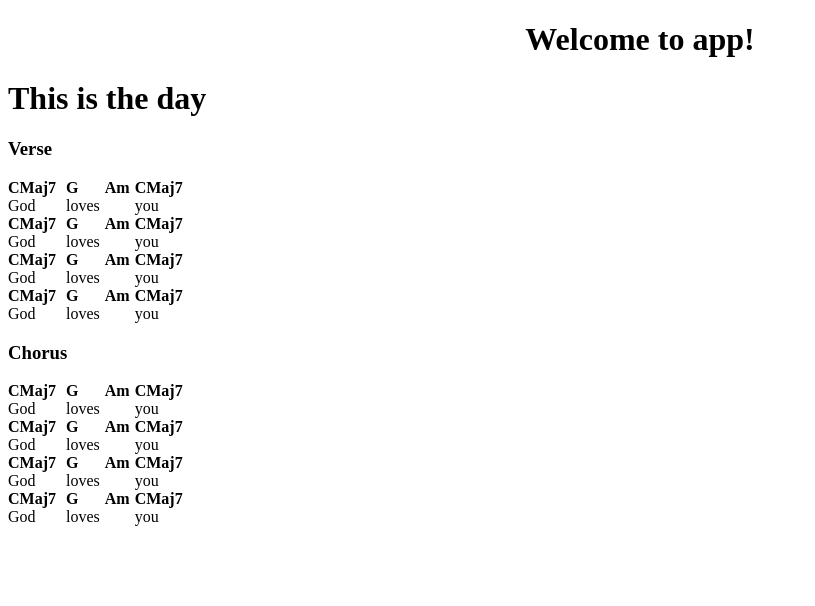
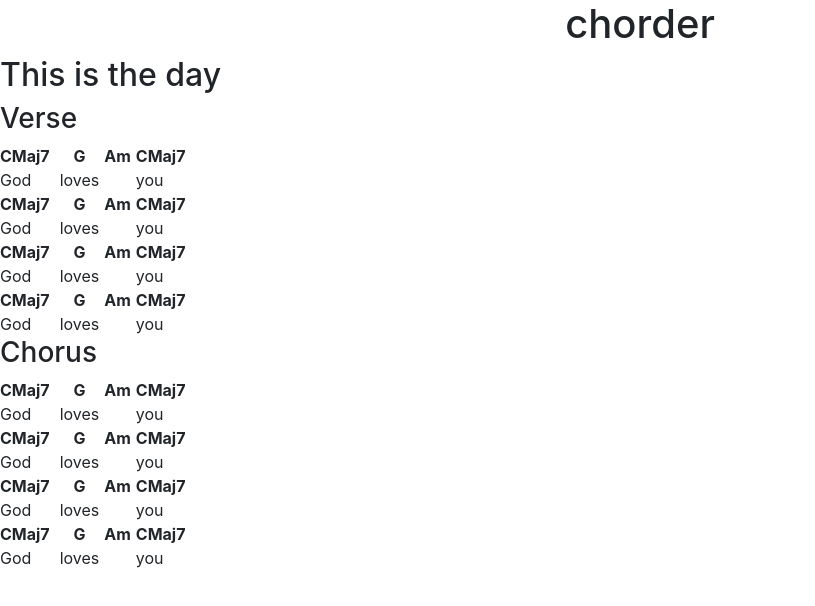
Before and after one commit to khiemcaleb/Chorder, an Angular app in the folder Chorder.Angular/: page / in a window 1280 px wide. Shown: the top 606 px of the page, without its empty margins (0-815 px from the left). Built offline with nearby package versions, Linux system fonts and the light colour scheme.

Commit message:
Added bootstrap 4

```diff
--- a/Chorder.Angular/package.json
+++ b/Chorder.Angular/package.json
@@ -21,6 +21,8 @@
     "@angular/platform-browser": "^5.2.0",
     "@angular/platform-browser-dynamic": "^5.2.0",
     "@angular/router": "^5.2.0",
+    "@ng-bootstrap/ng-bootstrap": "^1.1.2",
+    "bootstrap": "^4.1.0",
     "core-js": "^2.4.1",
     "rxjs": "^5.5.6",
     "zone.js": "^0.8.19"
--- a/Chorder.Angular/src/app/app.component.html
+++ b/Chorder.Angular/src/app/app.component.html
@@ -1,7 +1,7 @@
 <!--The content below is only a placeholder and can be replaced.-->
 <div style="text-align:center">
   <h1>
-    Welcome to {{ title }}!
+    chorder
   </h1>
 </div>
 
--- a/Chorder.Angular/src/app/app.module.ts
+++ b/Chorder.Angular/src/app/app.module.ts
@@ -7,6 +7,8 @@ import { CellComponent } from './cell/cell.component';
 import { LineComponent } from './line/line.component';
 import { PartComponent } from './part/part.component';
 import { SongComponent } from './song/song.component';
+
+import {NgbModule} from '@ng-bootstrap/ng-bootstrap';
 
 
 @NgModule({
@@ -18,6 +20,7 @@ import { SongComponent } from './song/song.component';
     SongComponent
   ],
   imports: [
+    NgbModule.forRoot(),
     BrowserModule
   ],
   providers: [],
--- a/Chorder.Angular/src/app/cell/cell.component.css
+++ b/Chorder.Angular/src/app/cell/cell.component.css
@@ -4,4 +4,5 @@
 }
 .chord {
     font-weight: bold;
+    text-align: center;
 }
--- a/Chorder.Angular/src/app/song/song.component.html
+++ b/Chorder.Angular/src/app/song/song.component.html
@@ -1,2 +1,2 @@
-<h1>{{title}}</h1>
+<h2>{{title}}</h2>
 <app-part *ngFor="let part of parts" [part]="part"></app-part>
```
Also changed, not shown: Chorder.Angular/.angular-cli.json, 1 other file (tests, documents, lock files or other folders).
